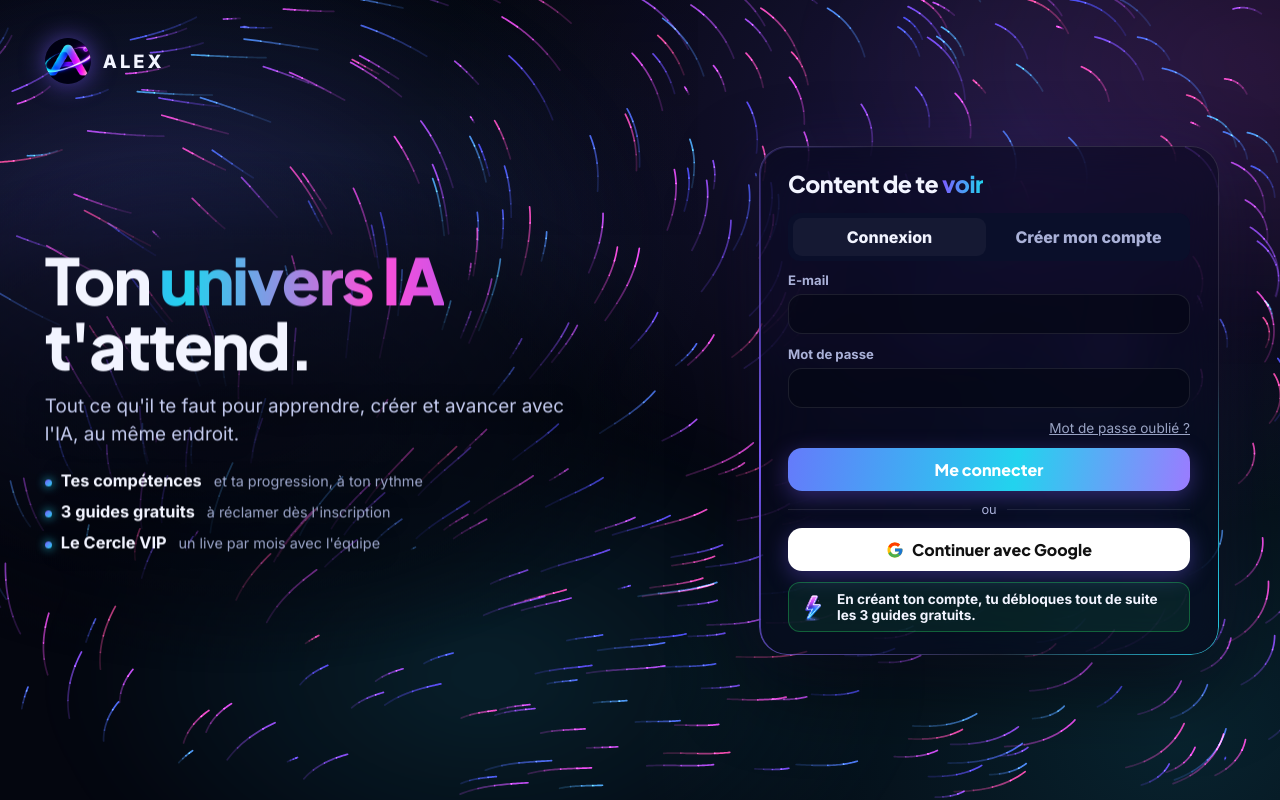
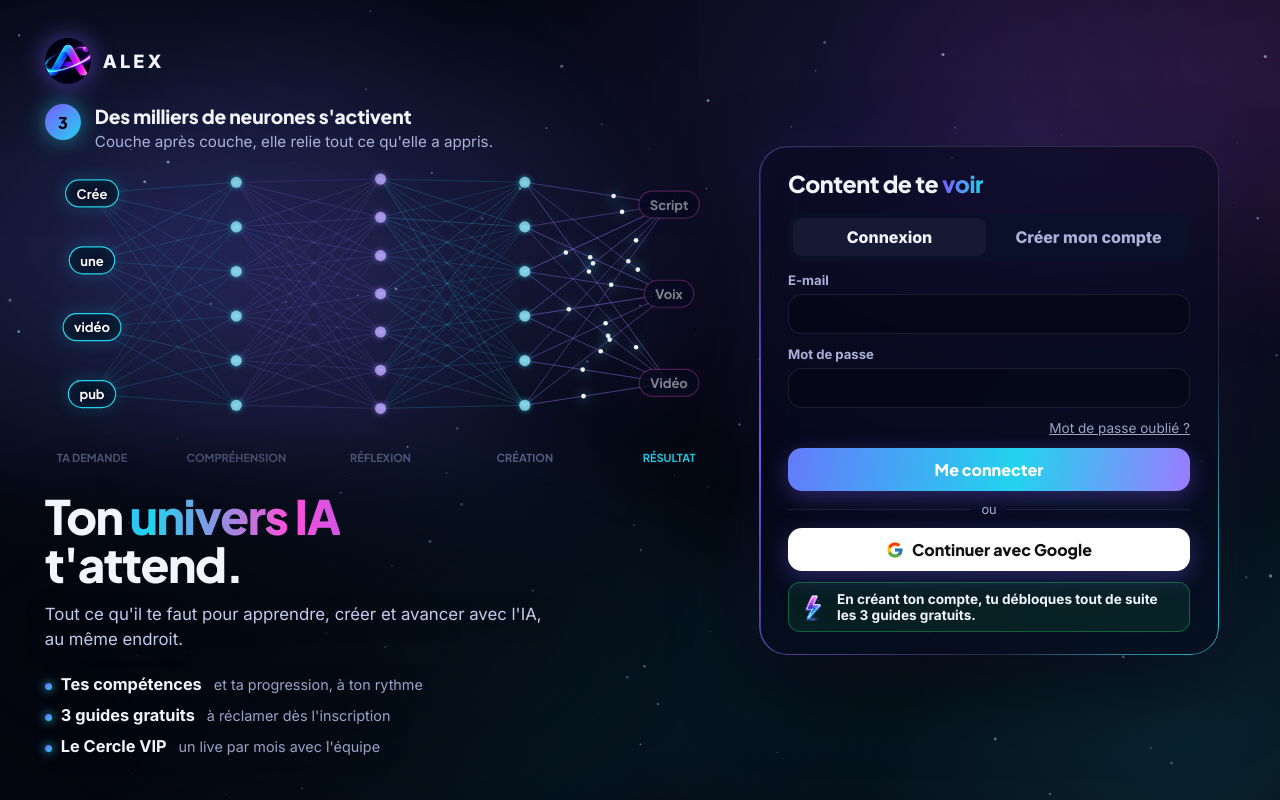
Before and after one commit to alexia-academy/alexia-academy.github.io, a plain HTML site: page espace.html in a window 1280 px wide. Drawn offline with nearby package versions, Linux system fonts and the light colour scheme; animation ran at ten frames a second.

Commit message:
Connexion v9 : réseau de neurones qui explique comment l'IA fonctionne (demande, neurones, résultat), légende en 5 étapes
Co-Authored-By: Claude Sonnet 5.5 <noreply@anthropic.com>

```diff
--- a/espace.html
+++ b/espace.html
@@ -259,6 +259,20 @@ main{max-width:1240px;margin:0 auto;width:100%;padding-top:26px}
  .auth-art .atxt:before{left:-140px!important;right:-220px!important;top:-140px!important;bottom:-140px!important;background:radial-gradient(ellipse 60% 56% at 34% 52%,rgba(4,6,15,.82) 0%,rgba(4,6,15,.5) 52%,transparent 80%)!important}
 }
 @media(prefers-reduced-motion:reduce){.auth-art .atxt h1 .grad{animation:none}#afx3{animation:none;opacity:1}}
+
+/* === Connexion v9 : comment l'IA fonctionne (réseau de neurones expliqué) === */
+.aicap{position:absolute;left:clamp(22px,3.5vw,48px);top:104px;z-index:3;display:flex;gap:14px;align-items:flex-start;max-width:540px;transition:opacity .26s,transform .26s}
+.aicap.out{opacity:0;transform:translateY(8px)}
+.aicap i{flex:none;width:36px;height:36px;border-radius:50%;display:grid;place-items:center;font:800 1rem 'Plus Jakarta Sans',sans-serif;font-style:normal;color:#04060f;background:linear-gradient(135deg,#7c5cff,#22d3ee);box-shadow:0 0 22px rgba(34,211,238,.55)}
+.aicap b{display:block;font:800 1.2rem 'Plus Jakarta Sans',sans-serif;letter-spacing:-.01em}
+.aicap span{display:block;color:#aab1d8;font-size:.95rem;margin-top:3px;line-height:1.4}
+@media(max-width:900px){.aicap{display:none}.auth-art{min-height:390px!important}.auth-art .atxt{bottom:22px!important}}
+@media(min-width:901px){
+ .auth-art .atxt{top:auto!important;bottom:clamp(22px,3.4vw,44px)!important;transform:none!important;max-width:620px}
+ .auth-art .atxt h1{font-size:clamp(2.1rem,3.7vw,3.4rem)!important}
+ .auth-art .asub{font-size:1.05rem}
+ .auth-art .atxt:before{left:-120px!important;right:-300px!important;top:-130px!important;bottom:-110px!important;background:radial-gradient(ellipse 58% 54% at 30% 56%,rgba(4,6,15,.85) 0%,rgba(4,6,15,.5) 52%,transparent 80%)!important}
+}
 </style></head><body>
 
 <!-- ============ CONNEXION ============ -->
@@ -442,20 +456,36 @@ a.addEventListener("mousemove",function(e){if(!img||innerWidth<900)return;var dx
 b.addEventListener("mousemove",function(e){if(innerWidth<900)return;var r=b.getBoundingClientRect(),x=(e.clientX-r.left)/r.width-.5,y=(e.clientY-r.top)/r.height-.5;c.style.transform="perspective(900px) rotateY("+(x*7)+"deg) rotateX("+(-y*6)+"deg)"});
 b.addEventListener("mouseleave",function(){c.style.transform=""})})();</script><script>(function(){var a=document.getElementById("auth");if(!a)return;
 var cv=document.createElement("canvas");cv.id="afx3";a.insertBefore(cv,a.firstChild);
-var x=cv.getContext("2d"),W,H,dpr=Math.min(devicePixelRatio||1,1.5),P=[],M={x:-999,y:-999},red=matchMedia("(prefers-reduced-motion:reduce)").matches,NB=24,L=36;
-function fld(px,py,t){return Math.sin(px*.0017+t*.00011)+Math.sin(py*.0021-t*.00009)+Math.sin((px+py)*.001+t*.00007)*1.3+Math.cos(px*.0006-py*.0012+t*.00005)}
-function mk(){var p={x:Math.random()*W,y:Math.random()*H,h:Math.random(),s:.8+Math.random()*1.5,l:(Math.random()*300)|0,a:new Float32Array(L*2),n:0,i:0};return p}
-function rs(){W=innerWidth;H=innerHeight;cv.width=W*dpr;cv.height=H*dpr;x.setTransform(dpr,0,0,dpr,0,0);var n=Math.min(850,Math.round(W*H/2500));if(W<900)n=Math.min(n,380);while(P.length<n)P.push(mk());if(P.length>n)P.length=n}
-addEventListener("resize",rs);rs();
-addEventListener("mousemove",function(e){M.x=e.clientX;M.y=e.clientY});document.addEventListener("mouseleave",function(){M.x=-999});
-function move(t){for(var i=0;i<P.length;i++){var p=P[i],an=fld(p.x,p.y,t)*1.5,vx=Math.cos(an)*p.s,vy=Math.sin(an)*p.s,dx=p.x-M.x,dy=p.y-M.y,d2=dx*dx+dy*dy;
-if(d2<48400){var d=Math.sqrt(d2)+1,f=(1-d/220)*2.6;vx+=-dy/d*f+dx/d*f*.5;vy+=dx/d*f+dy/d*f*.5}
-p.x+=vx;p.y+=vy;var j=(p.i%L)*2;p.a[j]=p.x;p.a[j+1]=p.y;p.i++;if(p.n<L)p.n++;
-if(--p.l<0||p.x<-20||p.x>W+20||p.y<-20||p.y>H+20){var q=mk();q.l=240+((Math.random()*300)|0);P[i]=q}}}
-var AL=[.2,.38,.62,.95],TI=AL.length;
-function draw(t){x.clearRect(0,0,W,H);x.globalCompositeOperation="lighter";x.lineWidth=1.7;x.lineCap="round";
-var seg=new Array(NB*TI);for(var z=0;z<seg.length;z++)seg[z]=[];
-for(var i=0;i<P.length;i++){var p=P[i],n=p.n;if(n<2)continue;var bk=((p.h*NB)|0),start=p.i-n;for(var u=0;u<n-1;u++){var j0=((start+u)%L)*2,j1=((start+u+1)%L)*2,tier=((u/(n-1))*TI)|0;seg[bk*TI+tier].push(p.a[j0],p.a[j0+1],p.a[j1],p.a[j1+1])}}
-for(var b=0;b<NB;b++){var hue=196+(b/NB)*128+Math.sin(t/5000)*14;for(var tr=0;tr<TI;tr++){var q=seg[b*TI+tr];if(!q.length)continue;x.strokeStyle="hsla("+hue+",100%,66%,"+AL[tr]+")";x.beginPath();for(var j=0;j<q.length;j+=4){x.moveTo(q[j],q[j+1]);x.lineTo(q[j+2],q[j+3])}x.stroke()}}}
-if(red){for(var k=0;k<L+30;k++)move(k*30);draw(0);return}
-(function f(t){requestAnimationFrame(f);if(document.hidden||a.offsetParent===null)return;move(t);draw(t)})(0)})();</script><script src="alex-monitor.js"></script></body></html>
+var x=cv.getContext("2d"),W,H,dpr=Math.min(devicePixelRatio||1,2),red=matchMedia("(prefers-reduced-motion:reduce)").matches,T=10000,M={x:.5,y:.5},small=false;
+var TOK=["Crée","une","vidéo","pub"],OUT=["Script","Voix","Vidéo"],STG=["Ta demande","Compréhension","Réflexion","Création","Résultat"],LAY=[4,6,7,6,3],ST=[];
+var cap=document.createElement("div");cap.className="aicap";cap.innerHTML="<i></i><div><b></b><span></span></div>";a.querySelector(".auth-art").appendChild(cap);
+var STEPS=[[0,"Tu écris ta demande","En langage normal, comme tu parlerais à un humain."],[1300,"L'IA la découpe en morceaux","Chaque mot devient un nombre qu'elle sait calculer."],[3000,"Des milliers de neurones s'activent","Couche après couche, elle relie tout ce qu'elle a appris."],[5400,"Elle choisit la meilleure réponse","Mot après mot, en prédisant la suite la plus probable."],[7000,"Le résultat est prêt","Script, voix, vidéo : il ne te reste plus qu'à publier."]];
+var cs=-1;function setCap(i,now){if(i===cs)return;cs=i;var f=function(){cap.querySelector("i").textContent=i+1;cap.querySelector("b").textContent=STEPS[i][1];cap.querySelector("span").textContent=STEPS[i][2];cap.classList.remove("out")};if(now){f()}else{cap.classList.add("out");setTimeout(f,260)}}
+function rnd(l,i,j){var v=Math.sin(l*12.9898+i*78.233+j*37.719)*43758.5453;return v-Math.floor(v)}
+var N=[],E=[],box={};
+function layout(){W=innerWidth;H=innerHeight;cv.width=W*dpr;cv.height=H*dpr;x.setTransform(dpr,0,0,dpr,0,0);small=W<900;
+var tx=a.querySelector(".atxt"),cd=a.querySelector(".acard"),tr=tx?tx.getBoundingClientRect():{top:H*.62},cr=cd?cd.getBoundingClientRect():{left:W*.62};
+var top=small?92:160,bottom=small?Math.max(top+90,tr.top-30):tr.top-64,left=small?64:92,right=small?W-64:Math.max(left+320,Math.min(cr.left-90,W*.6));
+if(bottom-top<150)bottom=top+150;box={l:left,r:right,t:top,b:bottom};
+var layers=small?[3,4,4,3]:LAY;N=[];E=[];
+layers.forEach(function(n,li){var col=[];for(var k=0;k<n;k++)col.push({x:left+(right-left)*(li/(layers.length-1)),y:top+(bottom-top)*((k+.5)/n),l:li,k:k,arr:1e9});N.push(col)});
+var last=N.length-1;
+N[0].forEach(function(nd,k){nd.arr=300+k*330});
+for(var l=1;l<N.length;l++){for(var j=0;j<N[l].length;j++){for(var i=0;i<N[l-1].length;i++){var r=rnd(l,i,j),e={a:N[l-1][i],b:N[l][j],s:1500+(l-1)*1000+r*350,w:.55+r*.45};E.push(e);N[l][j].arr=Math.min(N[l][j].arr,e.s+600)}}}}
+layout();addEventListener("resize",layout);var lc=0,li=setInterval(function(){layout();if(++lc>5)clearInterval(li)},1200);
+addEventListener("mousemove",function(e){M.x=e.clientX/W;M.y=e.clientY/H});
+var S=[];for(var q=0;q<110;q++)S.push({x:Math.random(),y:Math.random(),r:.4+Math.random()*1.2,t:Math.random()*6});
+function pill(cx,cy,txt,act,col){x.font="700 "+(small?11:13)+"px 'Plus Jakarta Sans',Inter,sans-serif";var w=x.measureText(txt).width+22,h=small?22:27;x.beginPath();x.roundRect?x.roundRect(cx-w/2,cy-h/2,w,h,h/2):x.rect(cx-w/2,cy-h/2,w,h);x.fillStyle="rgba(8,11,32,.86)";x.fill();x.strokeStyle="rgba("+col+","+(.28+.72*act)+")";x.lineWidth=1.2;if(act>0){x.shadowColor="rgb("+col+")";x.shadowBlur=14*act}x.stroke();x.shadowBlur=0;x.fillStyle="rgba(255,255,255,"+(.5+.5*act)+")";x.textAlign="center";x.textBaseline="middle";x.fillText(txt,cx,cy+1)}
+function draw(t){var tc=window.__TC!=null?window.__TC:(red?7600:(t%T)),fade=tc>9300?Math.max(0,(T-tc)/700):1;x.clearRect(0,0,W,H);
+for(var i=0;i<S.length;i++){var s=S[i],al=.2+.4*(.6+.4*Math.sin(t/800+s.t));x.fillStyle="rgba(180,220,255,"+al+")";x.beginPath();x.arc(s.x*W,s.y*H,s.r,0,6.3);x.fill()}
+x.save();x.translate((M.x-.5)*-14,(M.y-.5)*-10);
+var tot=0,cnt=0;N.forEach(function(c){c.forEach(function(n){var ac=n.arr<=tc?(n.l===0||n.l===N.length-1?1:Math.max(.32,1-(tc-n.arr)/1100)):0;n._a=ac*fade;tot+=n._a;cnt++})});
+var cx=(box.l+box.r)/2,cy=(box.t+box.b)/2,gr=x.createRadialGradient(cx,cy,10,cx,cy,Math.max(box.r-box.l,box.b-box.t)*.6);gr.addColorStop(0,"rgba(124,92,255,"+(.05+.16*tot/Math.max(cnt,1))+")");gr.addColorStop(1,"rgba(124,92,255,0)");x.fillStyle=gr;x.fillRect(-30,-30,W+60,H+60);
+E.forEach(function(e){var p=(tc-e.s)/600,g=p<0?0:Math.max(.28,1-Math.max(0,p-1)/1.6);g*=fade;x.strokeStyle="rgba("+(e.b.l%2?"34,211,238":"150,120,255")+","+(.07+.42*g*e.w)+")";x.lineWidth=1;x.beginPath();x.moveTo(e.a.x,e.a.y);x.lineTo(e.b.x,e.b.y);x.stroke();
+if(p>0&&p<1&&fade>0){var px=e.a.x+(e.b.x-e.a.x)*p,py=e.a.y+(e.b.y-e.a.y)*p;x.fillStyle="rgba(255,255,255,.95)";x.shadowColor="#22d3ee";x.shadowBlur=11;x.beginPath();x.arc(px,py,2.3,0,6.3);x.fill();x.shadowBlur=0}});
+N.forEach(function(c,li){c.forEach(function(n){var ac=n._a;if(li===0){pill(n.x,n.y,TOK[n.k%TOK.length],ac,"34,211,238")}else if(li===N.length-1){pill(n.x,n.y,OUT[n.k%OUT.length],ac,"255,79,216")}else{var r=4.5+ac*3.2;x.beginPath();x.arc(n.x,n.y,r,0,6.3);x.fillStyle=ac>0?"rgba("+(li%2?"170,240,255":"200,180,255")+","+(.55+.45*ac)+")":"rgba(120,130,190,.55)";if(ac>0){x.shadowColor=li%2?"#22d3ee":"#9b7bff";x.shadowBlur=16*ac}x.fill();x.shadowBlur=0}})});
+if(!small){x.font="700 11px 'Plus Jakarta Sans',Inter,sans-serif";x.textAlign="center";x.textBaseline="alphabetic";N.forEach(function(c,li){var st=li===0?0:1500+(li-1)*1000,on=tc>=st&&tc<st+(li===N.length-1?T:1000);x.fillStyle=on?"rgba(34,211,238,.95)":"rgba(150,160,210,.55)";x.fillText(STG[li].toUpperCase(),c[0].x,box.b+34)})}
+x.restore();
+var si=0;for(var q=0;q<STEPS.length;q++)if(tc>=STEPS[q][0])si=q;setCap(si,cs<0)}
+if(red){window.__TC=7600;draw(0);addEventListener("resize",function(){draw(0)});return}
+(function f(t){requestAnimationFrame(f);if(document.hidden||a.offsetParent===null)return;draw(t)})(0)})();</script><script src="alex-monitor.js"></script></body></html>
```
